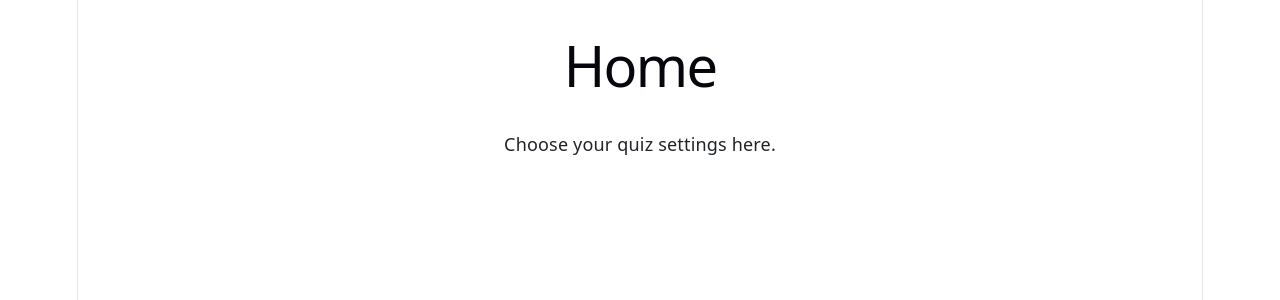
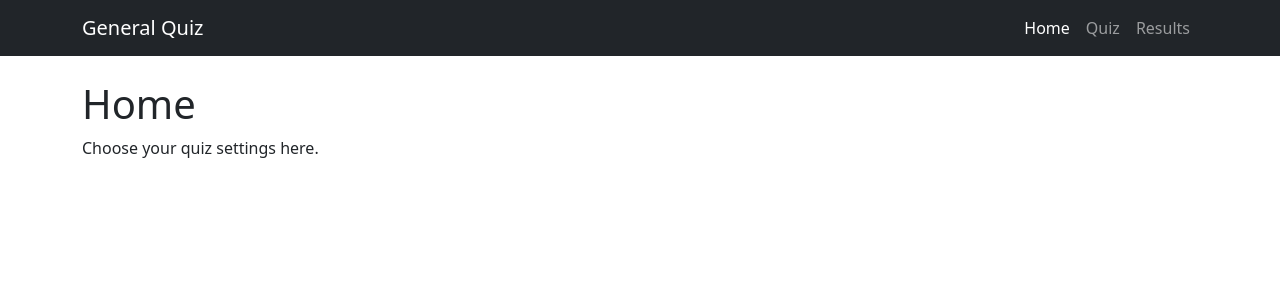
Before and after one commit to andrewchiemerieokeke-pixel/general-quiz, a React (Vite) app in the folder general-quiz/: page / in a window 1280 px wide. Shown: the top 300 px of the page. Built offline with nearby package versions, Linux system fonts and the light colour scheme.

Commit message:
Added React-Bootstrap navbar and clean up default styles

```diff
--- a/general-quiz/src/App.jsx
+++ b/general-quiz/src/App.jsx
@@ -1,15 +1,22 @@
 import { Routes, Route } from 'react-router-dom'
+import { Container } from 'react-bootstrap'
+import AppNavbar from './components/AppNavbar'
 import Home from './pages/Home'
 import Quiz from './pages/Quiz'
 import Results from './pages/Results'
 
 function App() {
   return (
-    <Routes>
-      <Route path="/" element={<Home />} />
-      <Route path="/quiz" element={<Quiz />} />
-      <Route path="/results" element={<Results />} />
-    </Routes>
+    <>
+      <AppNavbar />
+      <Container className="py-4">
+        <Routes>
+          <Route path="/" element={<Home />} />
+          <Route path="/quiz" element={<Quiz />} />
+          <Route path="/results" element={<Results />} />
+        </Routes>
+      </Container>
+    </>
   )
 }
 
--- /dev/null
+++ b/general-quiz/src/components/AppNavbar.jsx
@@ -0,0 +1,22 @@
+import { Navbar, Nav, Container } from 'react-bootstrap'
+import { NavLink } from 'react-router-dom'
+
+function AppNavbar() {
+  return (
+    <Navbar bg="dark" data-bs-theme="dark" expand="sm">
+      <Container>
+        <Navbar.Brand as={NavLink} to="/">General Quiz</Navbar.Brand>
+        <Navbar.Toggle aria-controls="main-nav" />
+        <Navbar.Collapse id="main-nav">
+          <Nav className="ms-auto">
+            <Nav.Link as={NavLink} to="/">Home</Nav.Link>
+            <Nav.Link as={NavLink} to="/quiz">Quiz</Nav.Link>
+            <Nav.Link as={NavLink} to="/results">Results</Nav.Link>
+          </Nav>
+        </Navbar.Collapse>
+      </Container>
+    </Navbar>
+  )
+}
+
+export default AppNavbar
--- a/general-quiz/src/index.css
+++ b/general-quiz/src/index.css
@@ -1,111 +1,3 @@
-:root {
-  --text: #6b6375;
-  --text-h: #08060d;
-  --bg: #fff;
-  --border: #e5e4e7;
-  --code-bg: #f4f3ec;
-  --accent: #aa3bff;
-  --accent-bg: rgba(170, 59, 255, 0.1);
-  --accent-border: rgba(170, 59, 255, 0.5);
-  --social-bg: rgba(244, 243, 236, 0.5);
-  --shadow:
-    rgba(0, 0, 0, 0.1) 0 10px 15px -3px, rgba(0, 0, 0, 0.05) 0 4px 6px -2px;
-
-  --sans: system-ui, 'Segoe UI', Roboto, sans-serif;
-  --heading: system-ui, 'Segoe UI', Roboto, sans-serif;
-  --mono: ui-monospace, Consolas, monospace;
-
-  font: 18px/145% var(--sans);
-  letter-spacing: 0.18px;
-  color-scheme: light dark;
-  color: var(--text);
-  background: var(--bg);
-  font-synthesis: none;
-  text-rendering: optimizeLegibility;
-  -webkit-font-smoothing: antialiased;
-  -moz-osx-font-smoothing: grayscale;
-
-  @media (max-width: 1024px) {
-    font-size: 16px;
-  }
+body {
+  min-height: 100vh;
 }
-
-@media (prefers-color-scheme: dark) {
-  :root {
-    --text: #9ca3af;
-    --text-h: #f3f4f6;
-    --bg: #16171d;
-    --border: #2e303a;
-    --code-bg: #1f2028;
-    --accent: #c084fc;
-    --accent-bg: rgba(192, 132, 252, 0.15);
-    --accent-border: rgba(192, 132, 252, 0.5);
-    --social-bg: rgba(47, 48, 58, 0.5);
-    --shadow:
-      rgba(0, 0, 0, 0.4) 0 10px 15px -3px, rgba(0, 0, 0, 0.25) 0 4px 6px -2px;
-  }
-
-  #social .button-icon {
-    filter: invert(1) brightness(2);
-  }
-}
-
-body {
-  margin: 0;
-}
-
-#root {
-  width: 1126px;
-  max-width: 100%;
-  margin: 0 auto;
-  text-align: center;
-  border-inline: 1px solid var(--border);
-  min-height: 100svh;
-  display: flex;
-  flex-direction: column;
-  box-sizing: border-box;
-}
-
-h1,
-h2 {
-  font-family: var(--heading);
-  font-weight: 500;
-  color: var(--text-h);
-}
-
-h1 {
-  font-size: 56px;
-  letter-spacing: -1.68px;
-  margin: 32px 0;
-  @media (max-width: 1024px) {
-    font-size: 36px;
-    margin: 20px 0;
-  }
-}
-h2 {
-  font-size: 24px;
-  line-height: 118%;
-  letter-spacing: -0.24px;
-  margin: 0 0 8px;
-  @media (max-width: 1024px) {
-    font-size: 20px;
-  }
-}
-p {
-  margin: 0;
-}
-
-code,
-.counter {
-  font-family: var(--mono);
-  display: inline-flex;
-  border-radius: 4px;
-  color: var(--text-h);
-}
-
-code {
-  font-size: 15px;
-  line-height: 135%;
-  padding: 4px 8px;
-  background: var(--code-bg);
-}
```
